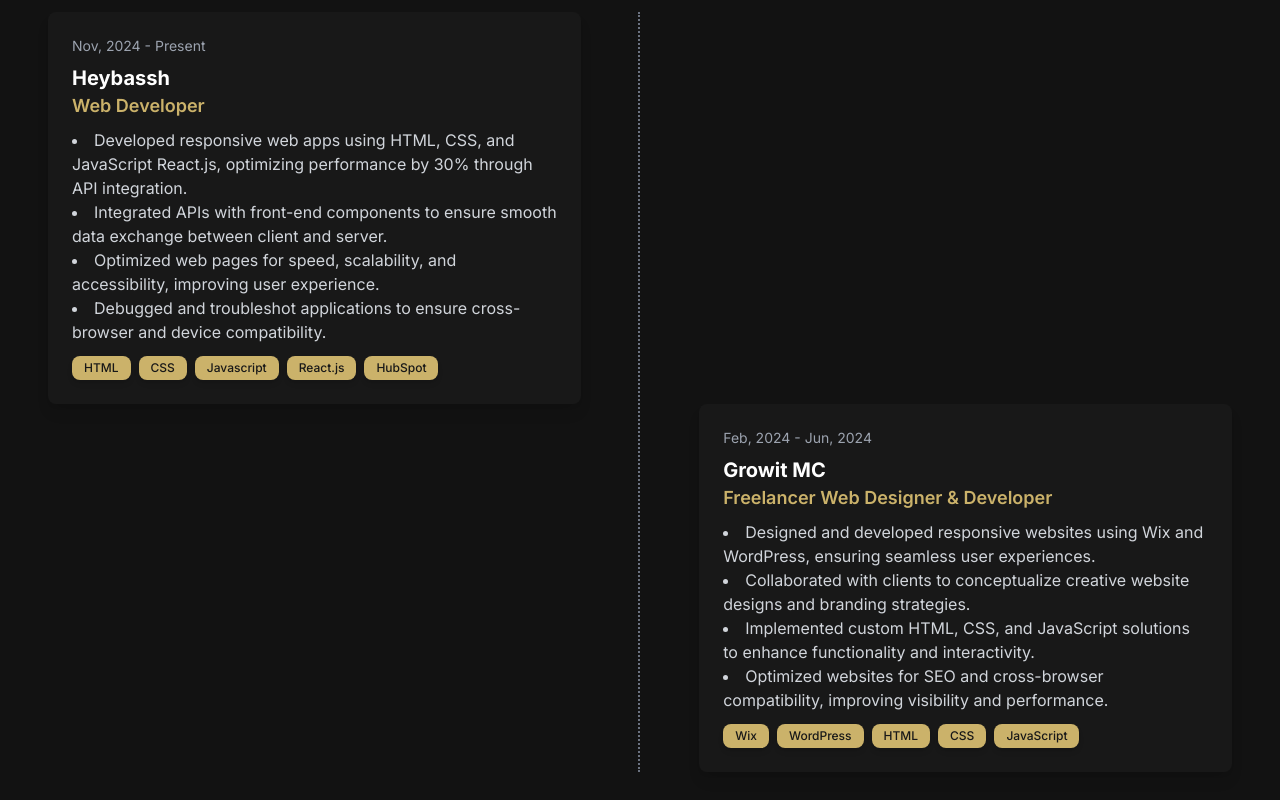
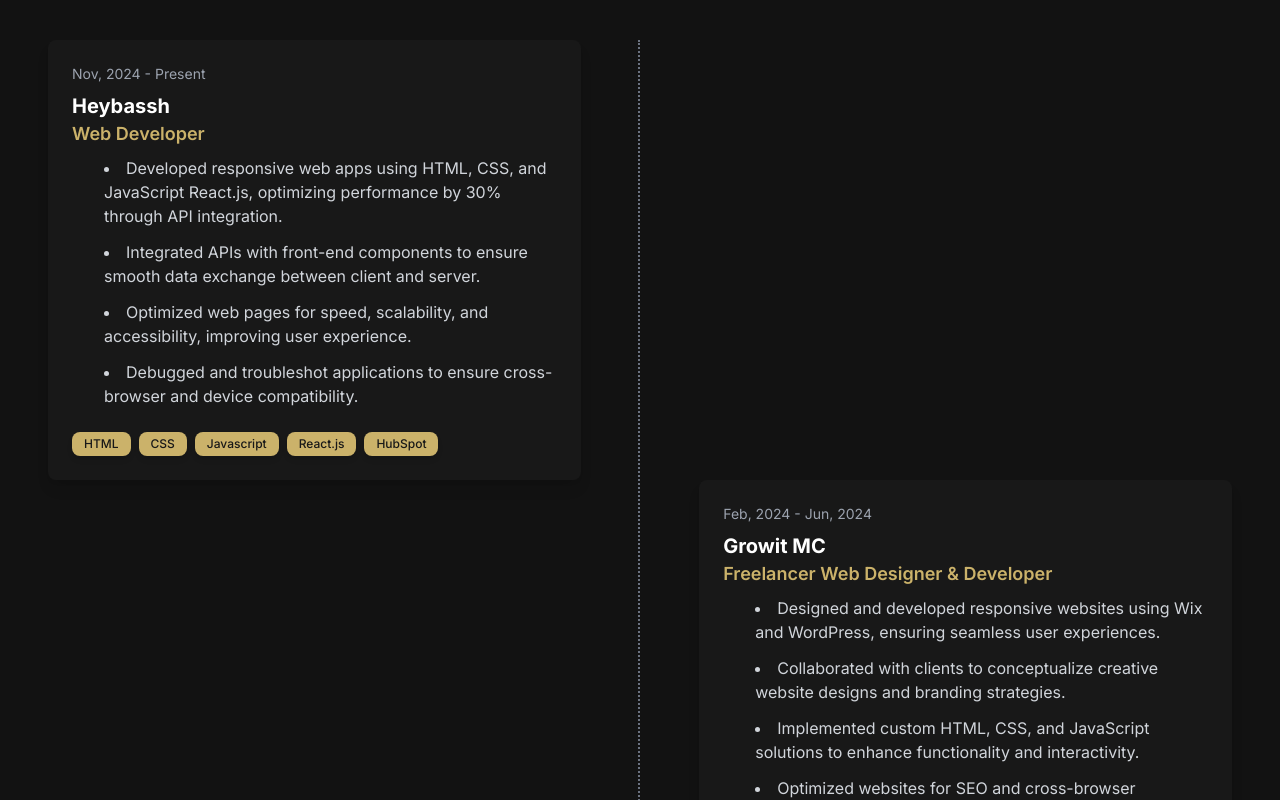
Before and after one commit to darel-mbokazi/my-portfolio, a Next.js app: page / in a window 1280 px wide. Shown: the part 1620-2420 px from the top of the page. Built offline with nearby package versions, Linux system fonts and the light colour scheme.

Commit message:
modifying duties

```diff
--- a/src/app/components/About.jsx
+++ b/src/app/components/About.jsx
@@ -102,7 +102,7 @@
             Entity Framework, and SQL Server for backend development. On the
             frontend, I specialize in HTML, CSS, JavaScript, Vue.js, and
             React.js to build responsive and interactive web applications.
-            <br/>
+            <br/> <br/>
             With professional experience in JavaScript development, I have worked
             extensively with HTML, CSS, JavaScript, React.js, HubSpot,
             WordPress, and Wix. Additionally, I have hands-on experience in
--- a/src/app/components/Experience.jsx
+++ b/src/app/components/Experience.jsx
@@ -56,9 +56,9 @@
                           {exp.position}
                         </h3>
                         {exp.duties && exp.duties.length > 0 && (
-                          <ul className="mt-2 text-gray-300 list-disc list-inside">
+                          <ul className="mt-2 ml-0 pl-4 text-gray-300 list-disc list-inside">
                             {exp.duties.map((duty, index) => (
-                              <li key={index}>{duty}</li>
+                              <li className='pb-3 pl-4' key={index}>{duty}</li>
                             ))}
                           </ul>
                         )}
```
